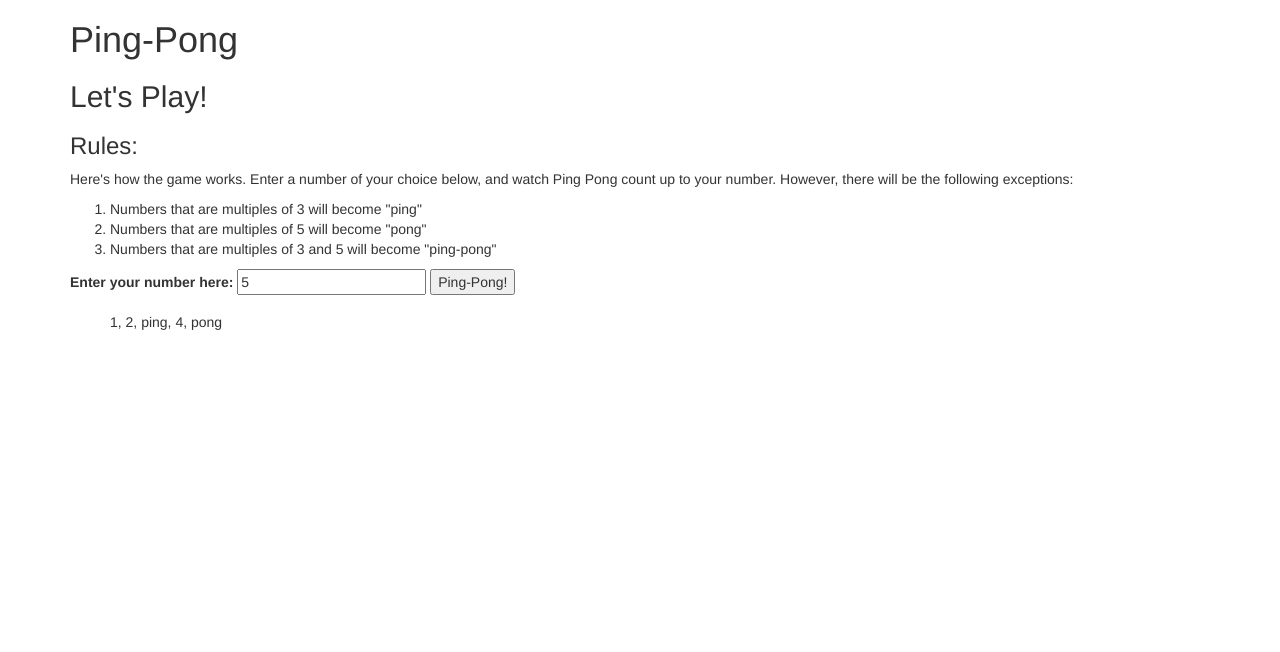
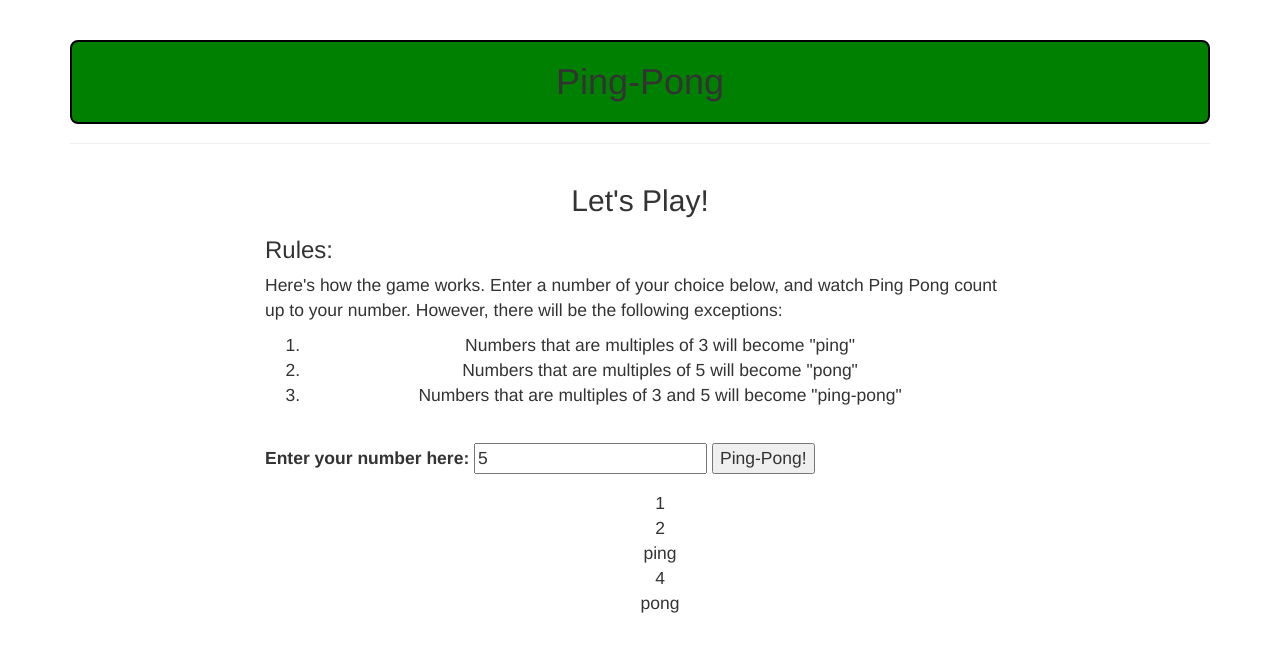
Before and after one commit to milleraundra/EPICreview3, a plain HTML site: page index.html in a window 1280 px wide. Both pictures are taken after typing "5" into the empty fields and a click on the button "Ping-Pong!". Drawn offline with Linux system fonts and the light colour scheme.

Commit message:
align number values and begin styling

```diff
--- a/css/styles.css
+++ b/css/styles.css
@@ -0,0 +1,30 @@
+body {
+  font-size: 1.75em;
+}
+
+
+h1 {
+  text-align: center;
+  padding: 20px;
+  background-color: green;
+  border: 2.5px black solid;
+  border-radius: 8px;
+}
+
+h2 {
+  text-align: center;
+}
+
+ol {
+  text-align: center;
+  list-style-position: inside;
+  list-style: bold;
+}
+
+form label, form input, form button {
+  margin-top: 25px;
+}
+
+ul {
+  text-align: center;
+}
--- a/index.html
+++ b/index.html
@@ -9,10 +9,12 @@
   </head>
   <body>
     <div class="container">
-      <header>
+      <header class="page-header">
         <h1>Ping-Pong</h1>
       </header>
-      <div class="">
+      <div class="row">
+        <div class="col-sm-8 col-sm-offset-2">
+
           <h2>Let's Play!</h2>
           <h3>Rules:</h3>
           <p>Here's how the game works. Enter a number of your choice below, and watch Ping Pong count up to your number. However, there will be the following exceptions:</p>
@@ -21,18 +23,20 @@
               <li>Numbers that are multiples of 5 will become "pong"</li>
               <li>Numbers that are multiples of 3 and 5 will become "ping-pong"</li>
             </ol>
-      </div>
 
           <form id="pingPong"class="form-group">
             <label for="userInput">Enter your number here:</label>
             <input id="userInput" type="number">
             <button id="submit" type="submit">Ping-Pong!</button>
           </form>
+
           <ul>
             <span id="result"></span>
           </ul>
 
         </div>
+      </div>
+    </div>
 
   </body>
 </html>
--- a/js/scripts.js
+++ b/js/scripts.js
@@ -2,7 +2,7 @@ var pingPong = function(input){
 
   var count = input;
   var newString = [];
-// debugger;
+
   for (var i = 1; i <= count; i++) {
     if (i % 15 === 0) {
       newString.push("ping-pong")
@@ -25,11 +25,15 @@ return spaces;
 $(document).ready(function() {
 
   $('form#pingPong').submit(function(event) {
-
+    $("span").html("");
     var input = parseInt($('#userInput').val());
     var pingString = pingPong(input);
-
-    $('#result').text(pingString);
+debugger;
+    for (var j = 1; j = pingString.length; j++) {
+      var result = pingString.splice(0,1);
+      result = result + '</br>'
+      $('#result').append(result);
+    }
 
     event.preventDefault();
   });
```
Lines whose indentation alone changed are shown as unchanged.
